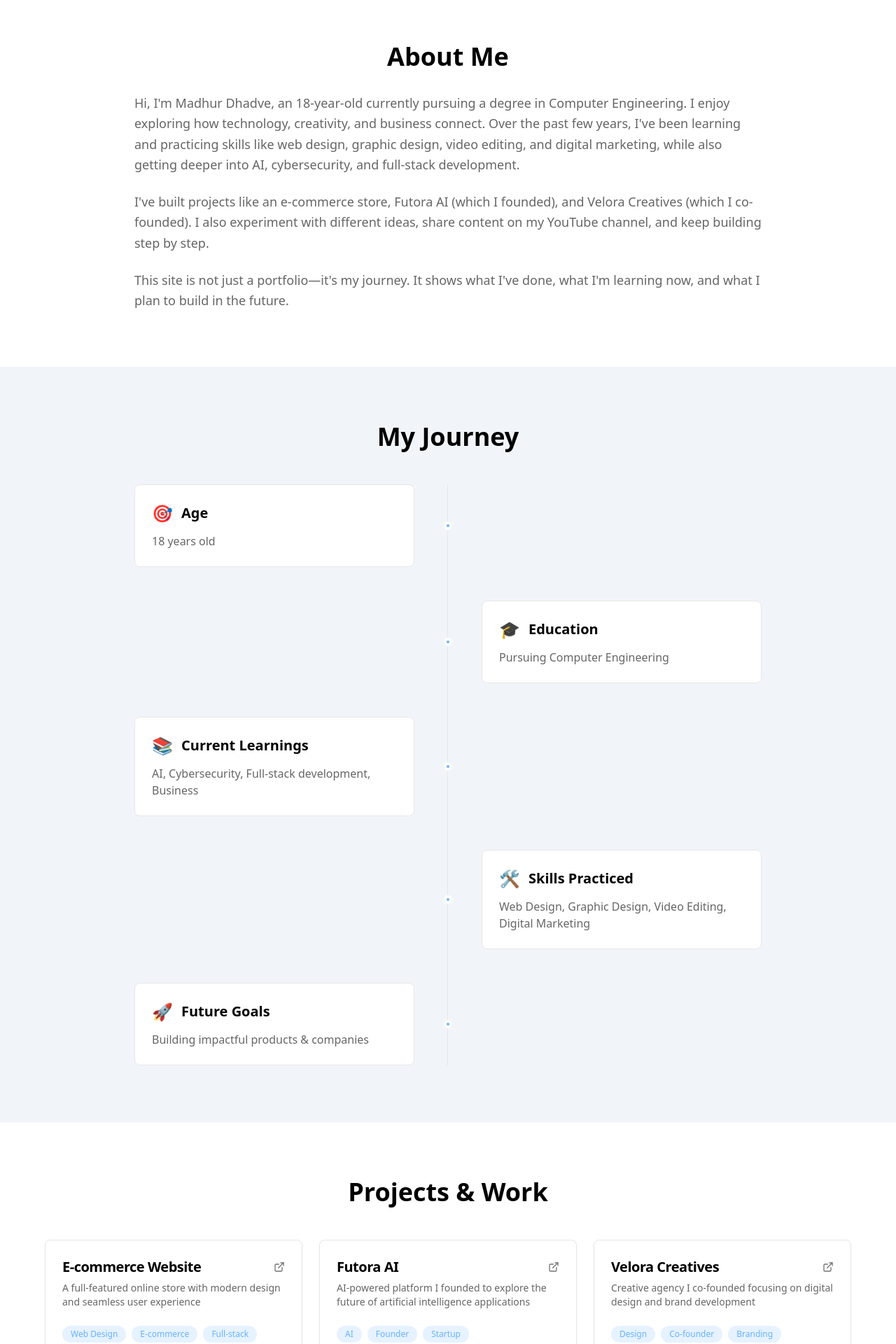
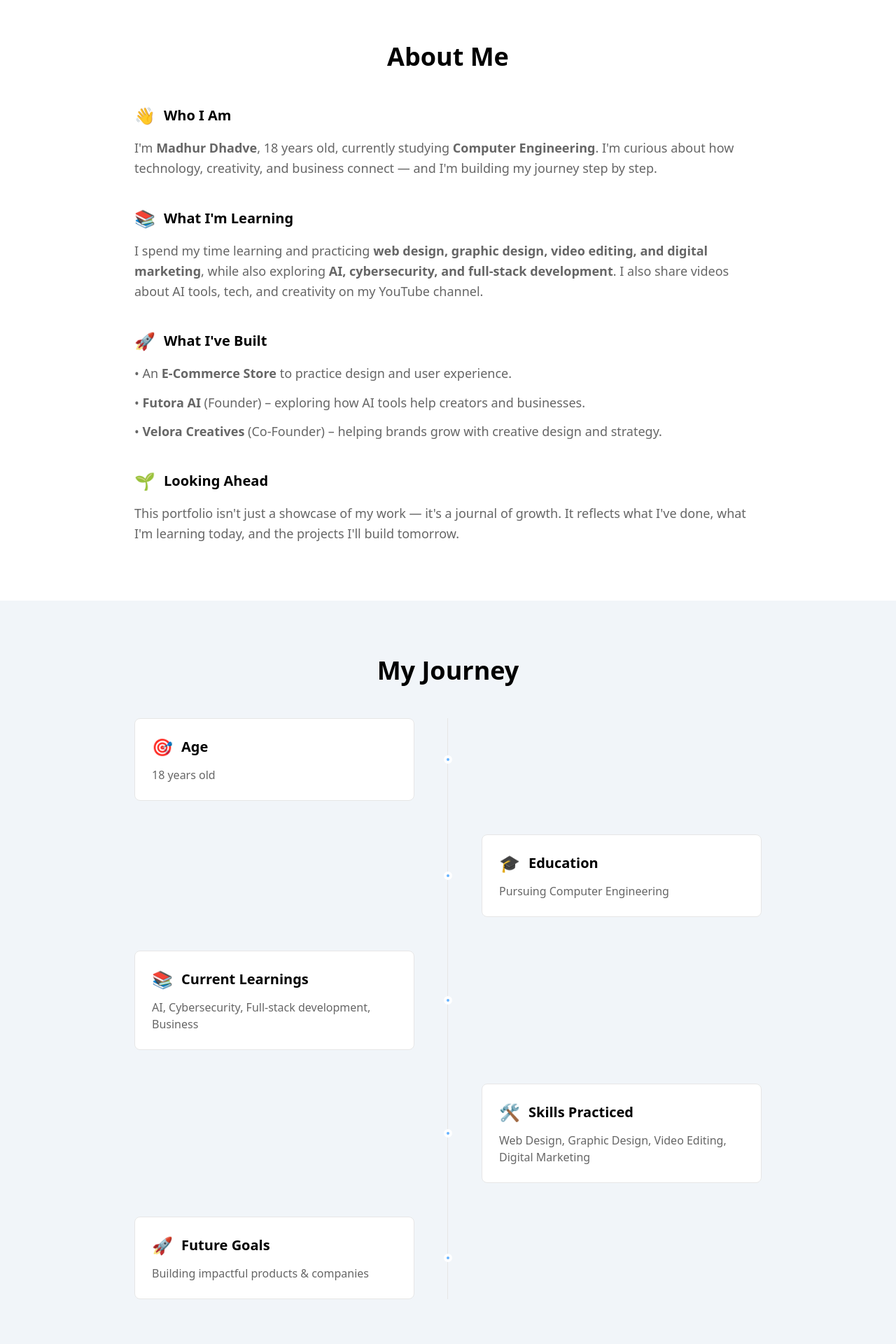
Before and after one commit to madyydam/madhur-dhadve, a React (Vite) app: page / in a window 1280 px wide. Shown: the part 820-2740 px from the top of the page at 70% size. Built offline with nearby package versions, Linux system fonts and the light colour scheme.

Commit message:
Refactor About and Projects sections
Update About section with new formatting and content.
Update project descriptions in Projects section.
Remove separate YouTube section.
Adjust theme to include subtle pastel highlights, soft shadows, and rounded edges.

```diff
--- a/src/components/About.tsx
+++ b/src/components/About.tsx
@@ -2,23 +2,54 @@ const About = () => {
   return (
     <section id="about" className="py-20 px-6 border-t border-section-border">
       <div className="max-w-4xl mx-auto">
-        <h2 className="text-3xl md:text-4xl font-bold mb-8 text-center">About Me</h2>
-        <div className="prose prose-lg max-w-none">
-          <p className="text-lg leading-relaxed text-text-secondary">
-            Hi, I'm Madhur Dhadve, an 18-year-old currently pursuing a degree in Computer Engineering.
-            I enjoy exploring how technology, creativity, and business connect. Over the past few years,
-            I've been learning and practicing skills like web design, graphic design, video editing,
-            and digital marketing, while also getting deeper into AI, cybersecurity, and full-stack development.
-          </p>
-          <p className="text-lg leading-relaxed text-text-secondary mt-6">
-            I've built projects like an e-commerce store, Futora AI (which I founded), and Velora Creatives
-            (which I co-founded). I also experiment with different ideas, share content on my YouTube channel,
-            and keep building step by step.
-          </p>
-          <p className="text-lg leading-relaxed text-text-secondary mt-6">
-            This site is not just a portfolio—it's my journey. It shows what I've done, what I'm learning now,
-            and what I plan to build in the future.
-          </p>
+        <h2 className="text-3xl md:text-4xl font-bold mb-12 text-center">About Me</h2>
+
+        <div className="space-y-10">
+          {/* Who I Am */}
+          <div className="space-y-4">
+            <h3 className="text-xl font-semibold text-foreground flex items-center gap-3">
+              <span className="text-2xl">👋</span> Who I Am
+            </h3>
+            <p className="text-lg leading-relaxed text-text-secondary">
+              I'm <strong>Madhur Dhadve</strong>, 18 years old, currently studying <strong>Computer Engineering</strong>.
+              I'm curious about how technology, creativity, and business connect — and I'm building my journey step by step.
+            </p>
+          </div>
+
+          {/* What I'm Learning */}
+          <div className="space-y-4">
+            <h3 className="text-xl font-semibold text-foreground flex items-center gap-3">
+              <span className="text-2xl">📚</span> What I'm Learning
+            </h3>
+            <p className="text-lg leading-relaxed text-text-secondary">
+              I spend my time learning and practicing <strong>web design, graphic design, video editing, and digital marketing</strong>,
+              while also exploring <strong>AI, cybersecurity, and full-stack development</strong>. I also share videos about AI tools,
+              tech, and creativity on my YouTube channel.
+            </p>
+          </div>
+
+          {/* What I've Built */}
+          <div className="space-y-4">
+            <h3 className="text-xl font-semibold text-foreground flex items-center gap-3">
+              <span className="text-2xl">🚀</span> What I've Built
+            </h3>
+            <div className="space-y-3 text-lg leading-relaxed text-text-secondary">
+              <p>• An <strong>E-Commerce Store</strong> to practice design and user experience.</p>
+              <p>• <strong>Futora AI</strong> (Founder) – exploring how AI tools help creators and businesses.</p>
+              <p>• <strong>Velora Creatives</strong> (Co-Founder) – helping brands grow with creative design and strategy.</p>
+            </div>
+          </div>
+
+          {/* Looking Ahead */}
+          <div className="space-y-4">
+            <h3 className="text-xl font-semibold text-foreground flex items-center gap-3">
+              <span className="text-2xl">🌱</span> Looking Ahead
+            </h3>
+            <p className="text-lg leading-relaxed text-text-secondary">
+              This portfolio isn't just a showcase of my work — it's a journal of growth. It reflects what I've done,
+              what I'm learning today, and the projects I'll build tomorrow.
+            </p>
+          </div>
         </div>
       </div>
     </section>
--- a/src/components/Projects.tsx
+++ b/src/components/Projects.tsx
@@ -4,22 +4,22 @@ import { Card, CardContent, CardDescription, CardHeader, CardTitle } from "@/com
 const Projects = () => {
   const projects = [
     {
-      title: "E-commerce Website",
-      description: "A full-featured online store with modern design and seamless user experience",
-      link: "#",
-      tags: ["Web Design", "E-commerce", "Full-stack"]
+      title: "Velora Creatives",
+      description: "A marketing agency co-founded to help brands with creative design, social media, and digital growth. My role includes web design, branding, and strategy.",
+      link: "https://veloracreative.vercel.app/",
+      tags: ["Co-founder", "Design", "Marketing"]
     },
     {
       title: "Futora AI",
-      description: "AI-powered platform I founded to explore the future of artificial intelligence applications",
+      description: "An AI-focused agency I started to explore how artificial intelligence tools can help creators and businesses. Currently building projects and sharing resources.",
       link: "https://futoraai.vercel.app/",
-      tags: ["AI", "Founder", "Startup"]
+      tags: ["Founder", "AI", "Tools"]
     },
     {
-      title: "Velora Creatives",
-      description: "Creative agency I co-founded focusing on digital design and brand development",
-      link: "https://veloracreative.vercel.app/",
-      tags: ["Design", "Co-founder", "Branding"]
+      title: "E-Commerce Website",
+      description: "An online store I built to practice web design and understand how digital shops work. Focused on clean design, smooth navigation, and mobile-friendly shopping.",
+      link: "#",
+      tags: ["Web Design", "E-commerce", "Practice"]
     }
   ];
 
--- a/src/pages/Index.tsx
+++ b/src/pages/Index.tsx
@@ -2,7 +2,6 @@ import Hero from "@/components/Hero";
 import About from "@/components/About";
 import Journey from "@/components/Journey";
 import Projects from "@/components/Projects";
-import YouTube from "@/components/YouTube";
 import Contact from "@/components/Contact";
 import Footer from "@/components/Footer";
 
@@ -13,7 +12,6 @@ const Index = () => {
       <About />
       <Journey />
       <Projects />
-      <YouTube />
       <Contact />
       <Footer />
     </div>
```
